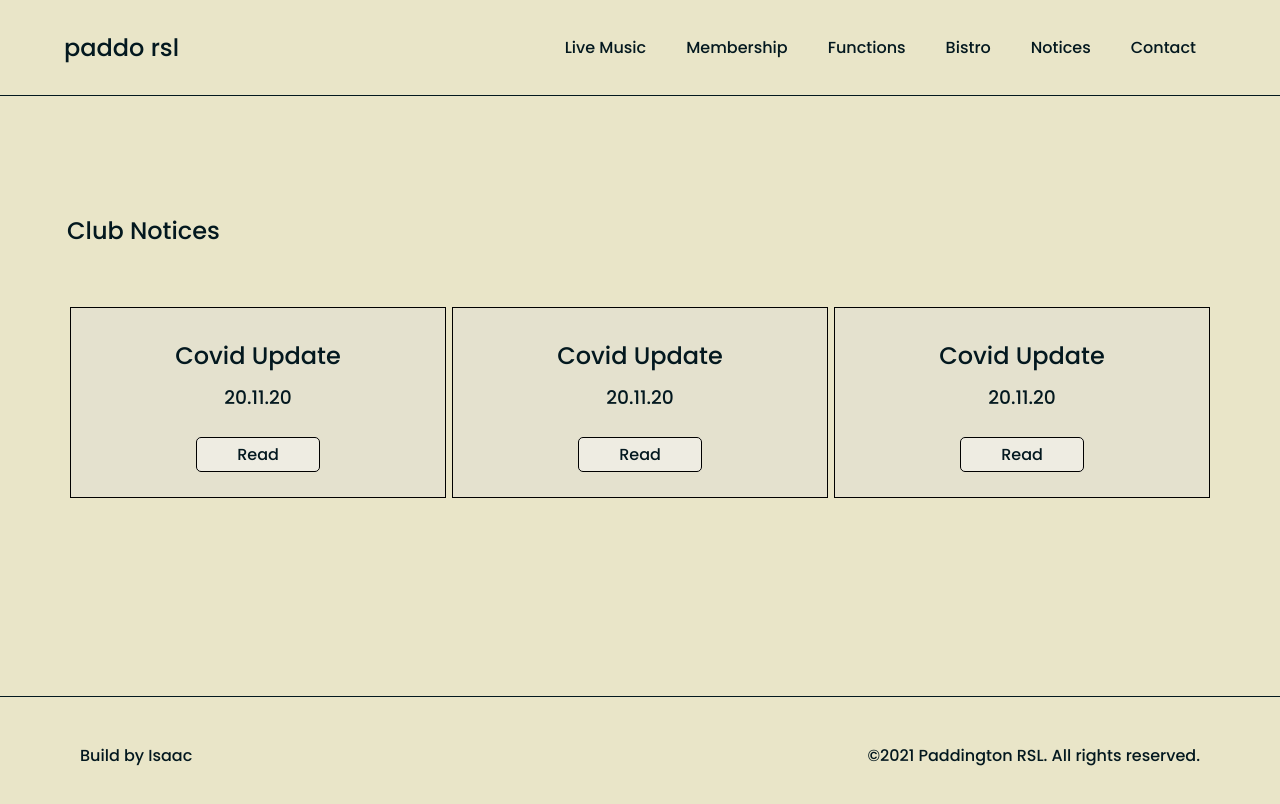
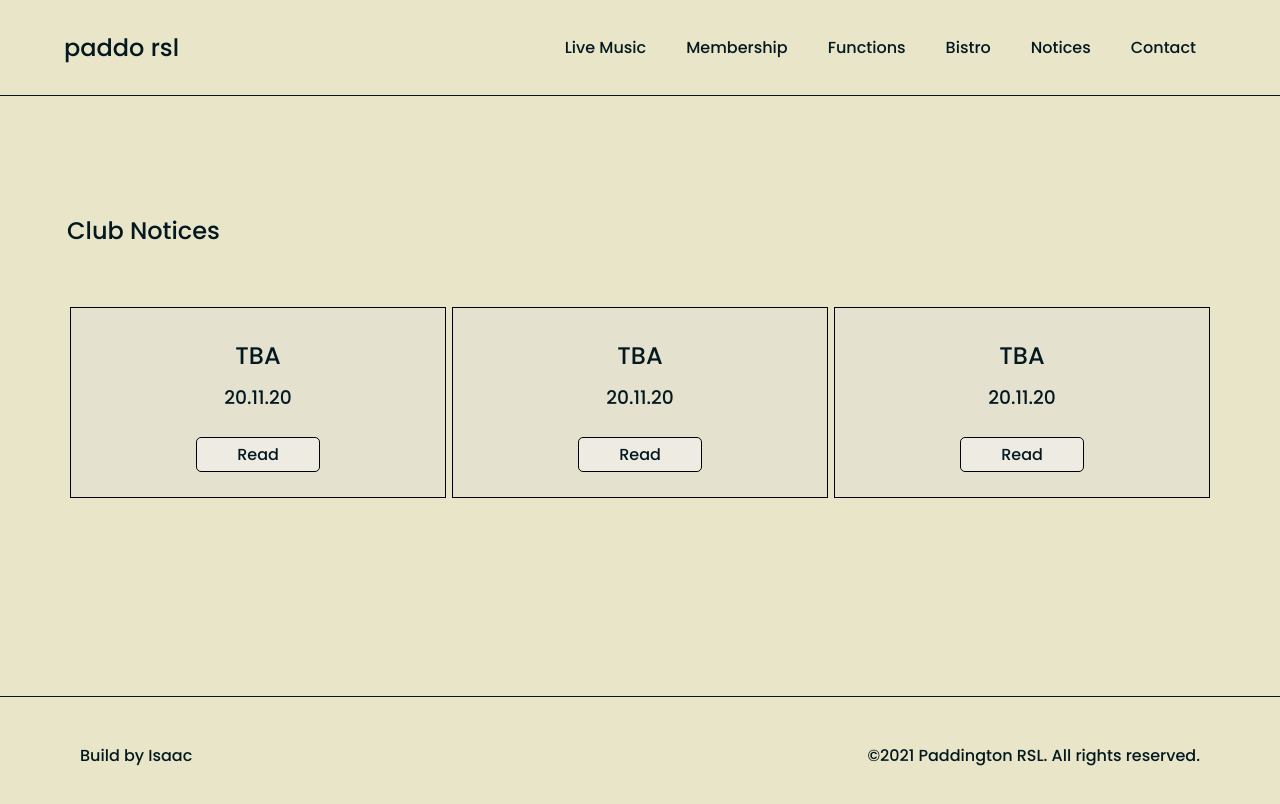
Before and after one commit to isaac-james-scott/PADDO_RSL, a plain HTML site: page notices.html in a window 1280 px wide. Drawn offline with Linux system fonts and the light colour scheme; a script that the page names is missing.

Commit message:
Update notices.html

```diff
--- a/notices.html
+++ b/notices.html
@@ -47,9 +47,9 @@
 
 
         <div class="holdingcontainer">
-            <div class="internalcontainer-notices"><h2>Covid Update</h2><h3>20.11.20</h3><a class ="tickets-button" href="https://www.stickytickets.com.au/ojw73/show_queen_october_sessions.aspx" target="_blank">Read</a></div>
-            <div class="internalcontainer-notices"><h2>Covid Update</h2><h3>20.11.20</h3><a class ="tickets-button" href="https://www.stickytickets.com.au/ojw73/show_queen_october_sessions.aspx" target="_blank">Read</a></div>
-            <div class="internalcontainer-notices"><h2>Covid Update</h2><h3>20.11.20</h3><a class ="tickets-button" href="https://www.stickytickets.com.au/ojw73/show_queen_october_sessions.aspx" target="_blank">Read</a></div>
+            <div class="internalcontainer-notices"><h2>TBA</h2><h3>20.11.20</h3><a class ="tickets-button" href="" target="_blank">Read</a></div>
+            <div class="internalcontainer-notices"><h2>TBA</h2><h3>20.11.20</h3><a class ="tickets-button" href="" target="_blank">Read</a></div>
+            <div class="internalcontainer-notices"><h2>TBA</h2><h3>20.11.20</h3><a class ="tickets-button" href="" target="_blank">Read</a></div>
 
         </div>
 
```
